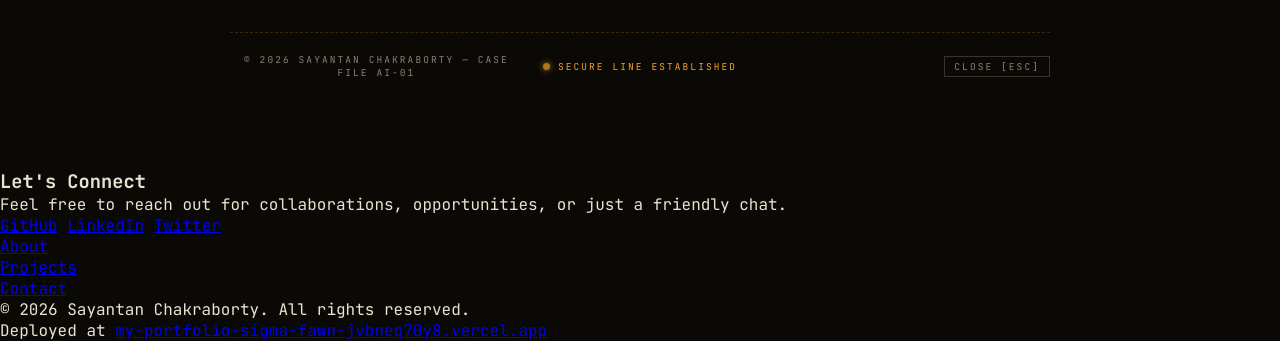
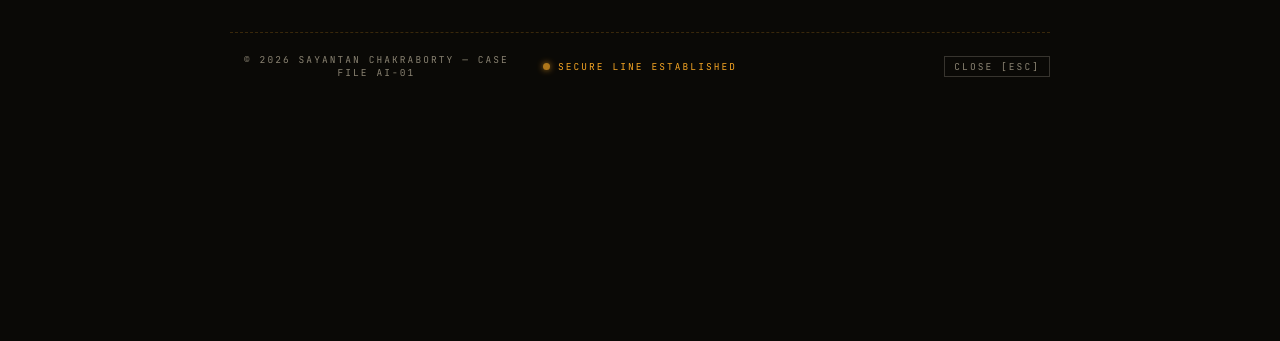
Before and after one commit to Sayantan-git-commits/My-Portfolio, a plain HTML site: page index.html in a window 1280 px wide. Shown: the part 5631-5972 px from the top of the page. After the commit the page ends 5800 px from the top, so only its background shows below. Drawn offline with nearby package versions, Linux system fonts and the light colour scheme; a web font is replaced by a local one.

Commit message:
discarded the broken footer section

```diff
--- a/index.html
+++ b/index.html
@@ -2066,25 +2066,5 @@ section {
   });
 })();
 </script>
-
-<!-- Footer Section -->
-<footer class="site-footer">
-    <div class="footer-content">
-        <h3>Let's Connect</h3>
-        <p>Feel free to reach out for collaborations, opportunities, or just a friendly chat.</p>
-        <div class="social-icons">
-            <a href="https://github.com/yourusername" target="_blank" rel="noopener noreferrer">GitHub</a>
-            <a href="https://linkedin.com/in/yourusername" target="_blank" rel="noopener noreferrer">LinkedIn</a>
-            <a href="https://twitter.com/yourusername" target="_blank" rel="noopener noreferrer">Twitter</a>
-        </div>
-        <ul class="footer-nav">
-            <li><a href="#about">About</a></li>
-            <li><a href="#projects">Projects</a></li>
-            <li><a href="#contact">Contact</a></li>
-        </ul>
-        <p class="copyright">© 2026 Sayantan Chakraborty. All rights reserved.</p>
-        <p>Deployed at <a href="https://my-portfolio-sigma-fawn-jvbneq70y8.vercel.app/" target="_blank">my-portfolio-sigma-fawn-jvbneq70y8.vercel.app</a></p>
-    </div>
-</footer>
 </body>
 </html>
```
